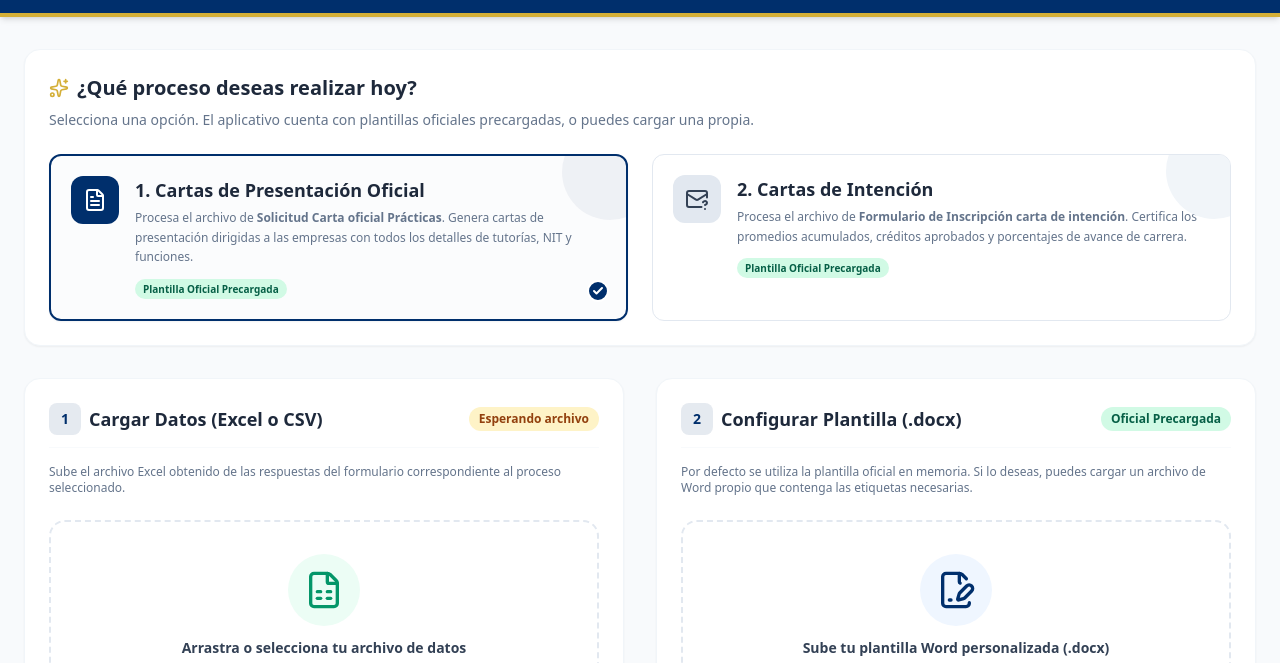
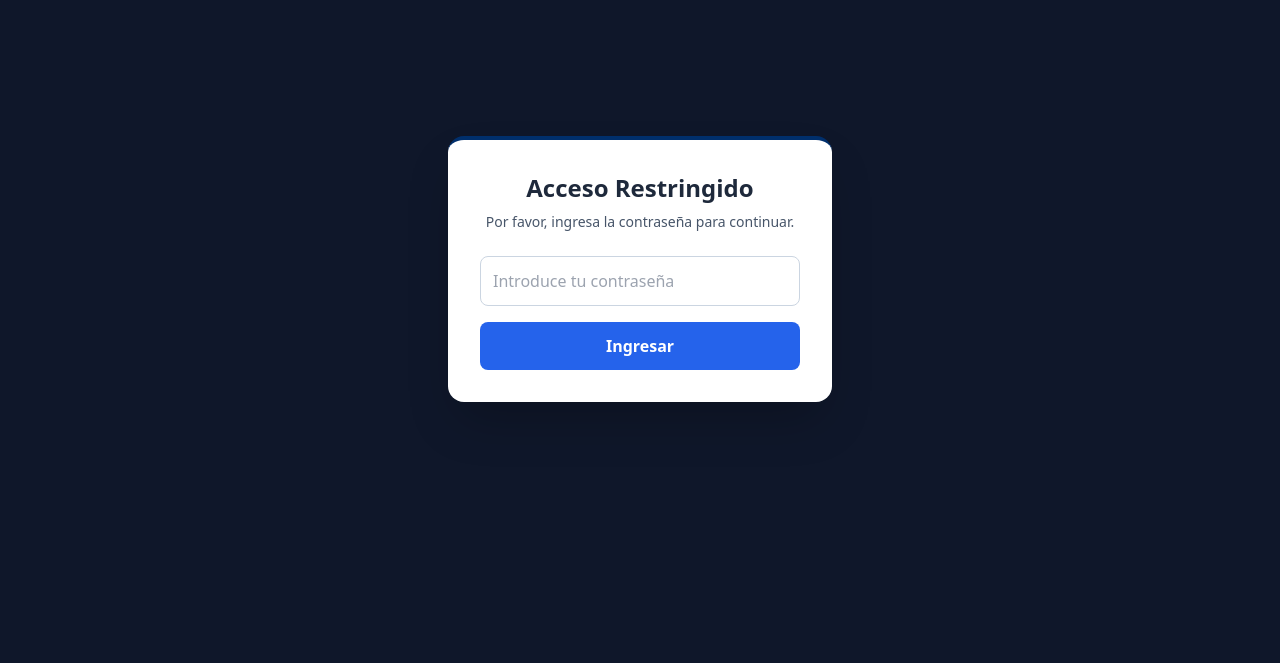
Before and after one commit to kartin3010-crypto/pagina_web, a plain HTML site: page index.html in a window 1280 px wide. Shown: the part 131-794 px from the top of the page. Drawn offline with nearby package versions, Linux system fonts and the light colour scheme.

```diff
--- a/index.html
+++ b/index.html
@@ -47,6 +47,40 @@
         }
     </style>
 </head>
+<div id="login-overlay" class="fixed inset-0 z-[100] bg-slate-900 flex items-center justify-center p-4">
+    <div class="bg-white p-8 rounded-2xl shadow-2xl w-full max-w-sm text-center border-t-4 border-ustaBlue">
+        <h2 class="text-2xl font-bold text-slate-800 mb-2">Acceso Restringido</h2>
+        <p class="text-slate-600 mb-6 text-sm">Por favor, ingresa la contraseña para continuar.</p>
+
+        <input type="password" id="password-input" placeholder="Introduce tu contraseña"
+               class="w-full p-3 border border-slate-300 rounded-lg mb-4 focus:ring-2 focus:ring-blue-500 outline-none">
+
+        <button onclick="verificarContraseña()"
+                class="w-full bg-blue-600 text-white font-semibold py-3 rounded-lg hover:bg-blue-700 transition">
+            Ingresar
+        </button>
+        <p id="error-msg" class="text-rose-500 text-xs mt-4 hidden">Contraseña incorrecta, intenta de nuevo.</p>
+    </div>
+</div>
+
+<script>
+    function verificarContraseña() {
+        const input = document.getElementById('password-input').value;
+        const contraseñasValidas = ["yahahermosa", "industrial2026"];
+        const overlay = document.getElementById('login-overlay');
+        const errorMsg = document.getElementById('error-msg');
+
+        if (contraseñasValidas.includes(input)) {
+            // Si es correcta, quitamos la capa con una animación suave
+            overlay.classList.add('opacity-0', 'transition-opacity', 'duration-500');
+            setTimeout(() => overlay.remove(), 500);
+        } else {
+            // Si es incorrecta, mostramos mensaje de error
+            errorMsg.classList.remove('hidden');
+            document.getElementById('password-input').value = ""; // Limpiar campo
+        }
+    }
+</script>
 <body class="bg-slate-50 text-slate-800 min-h-screen flex flex-col font-sans">
     <!-- Header Principal -->
     <header class="bg-ustaBlue text-white shadow-md border-b-4 border-ustaGold">
```
